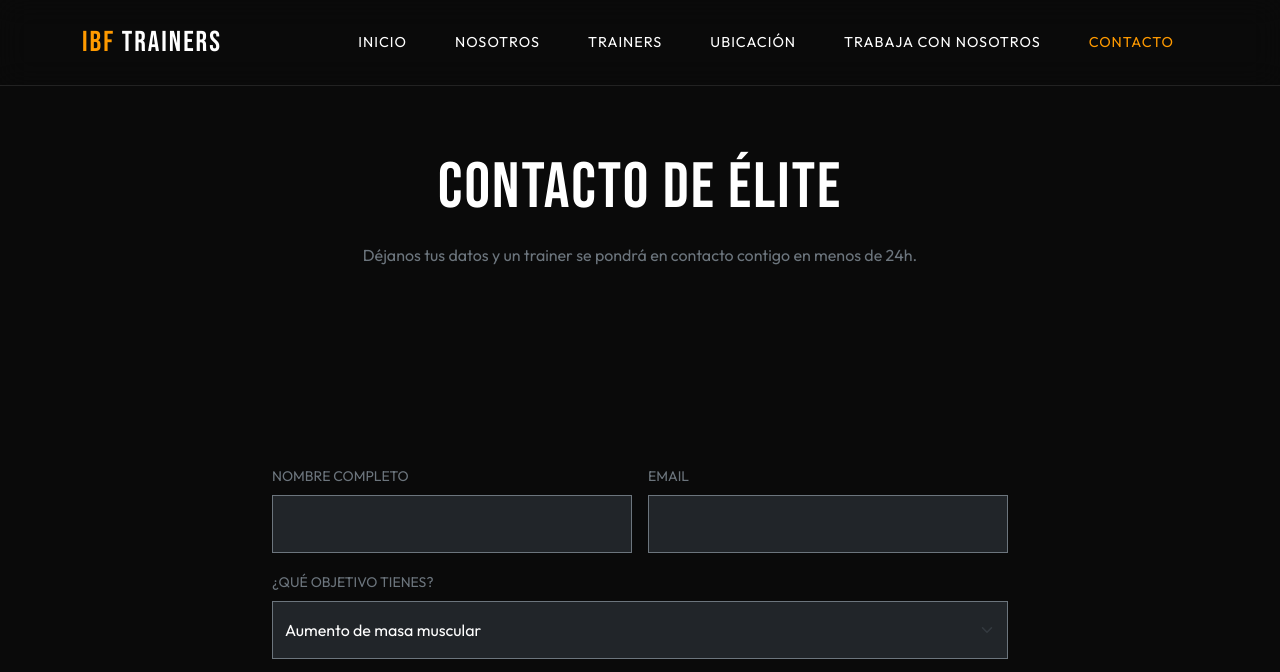
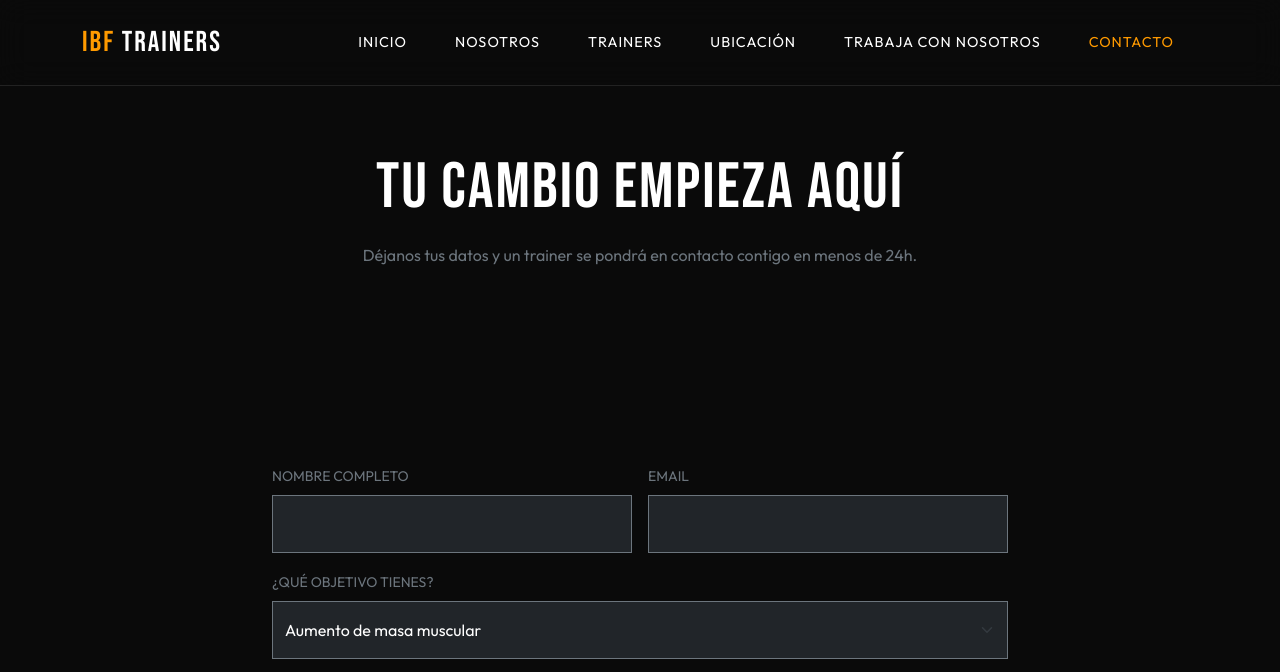
Before and after one commit to Mariomin23/ibff, a plain HTML site: page pages/contacto.html in a window 1280 px wide. Shown: the top 672 px of the page. Drawn offline with nearby package versions, Linux system fonts and the light colour scheme.

Commit message:
update page header text on contacto.html to improve user engagement

```diff
--- a/pages/contacto.html
+++ b/pages/contacto.html
@@ -35,7 +35,7 @@
     <!-- Page Header -->
     <section class="page-header">
         <div class="container">
-            <h1 class="brand-font">Contacto de Élite</h1>
+            <h1 class="brand-font">Tu cambio empieza aquí</h1>
             <p class="text-secondary">Déjanos tus datos y un trainer se pondrá en contacto contigo en menos de 24h.</p>
         </div>
     </section>
```
